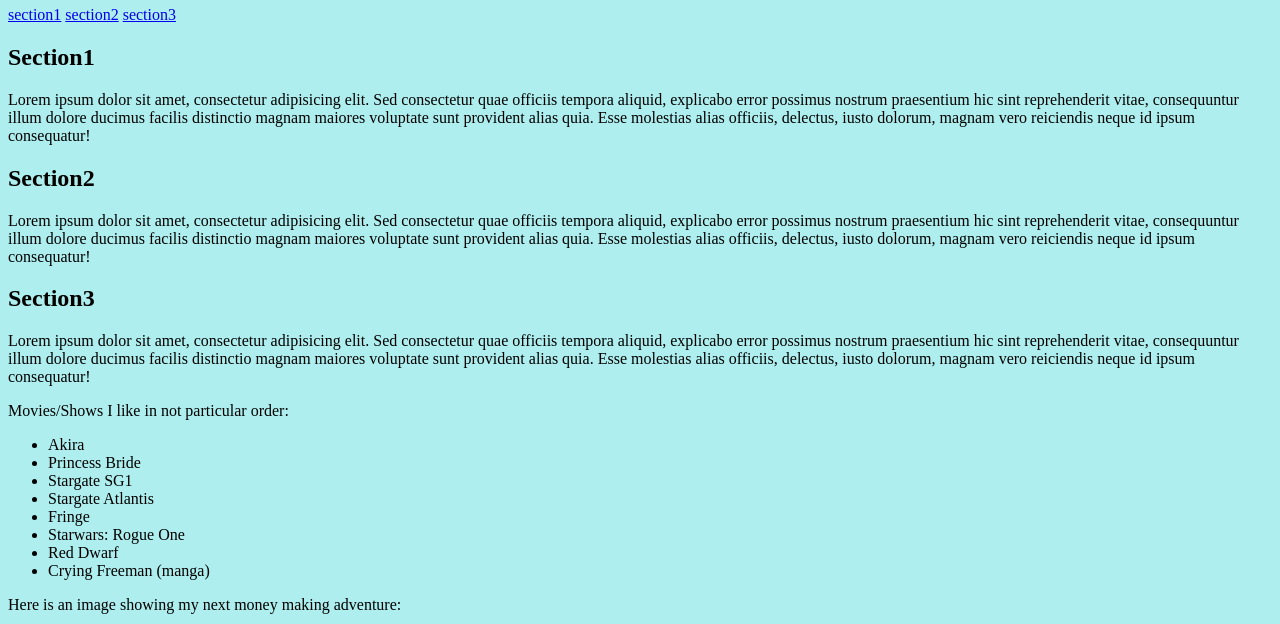
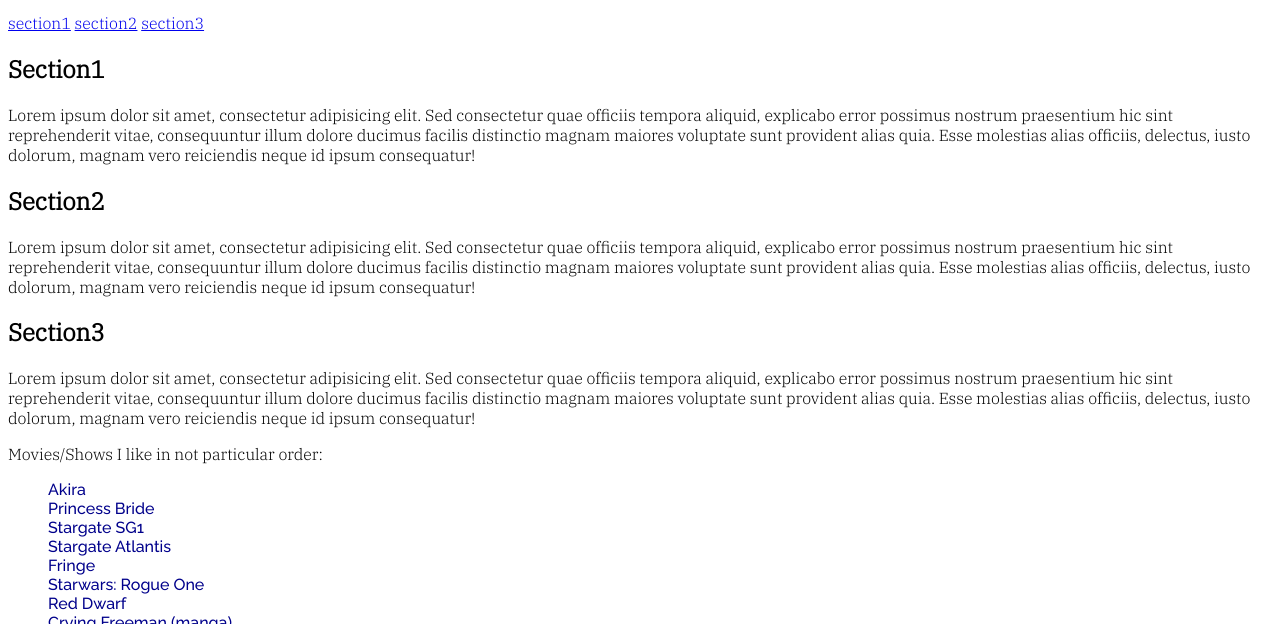
Before and after one commit to nigelmartinuk/innovate, a plain HTML site: page frontend/aboutme.html in a window 1280 px wide. Shown: the part 108-732 px from the top of the page. Drawn offline with Linux system fonts and the light colour scheme.

Commit message:
css added to html

```diff
--- a/frontend/aboutme.html
+++ b/frontend/aboutme.html
@@ -43,20 +43,22 @@
 
     <!-- at least 1 list -->
     <p>Movies/Shows I like in not particular order:</p>
-    <ul>
-        <li>Akira</li>
-        <li>Princess Bride</li>
-        <li>Stargate SG1</li>
-        <li>Stargate Atlantis</li>
-        <li>Fringe</li>
-        <li>Starwars: Rogue One</li>
-        <li>Red Dwarf</li>
-        <li>Crying Freeman (manga)</li>
+    <ul id="movie-list">
+        <li class="movie-item m1">Akira</li>
+        <li class="movie-item m2">Princess Bride</li>
+        <li class="movie-item m3">Stargate SG1</li>
+        <li class="movie-item m4">Stargate Atlantis</li>
+        <li class="movie-item m5">Fringe</li>
+        <li class="movie-item m6">Starwars: Rogue One</li>
+        <li class="movie-item m7">Red Dwarf</li>
+        <li class="movie-item m8">Crying Freeman (manga)</li>
     </ul>
 
     <!-- at least 1 image -->
     <p>Here is an image showing my next money making adventure:</p>
-    <img src="python.jpeg" <!-- a footer -->
+    <img id="python_img" src="python.jpeg">
+
+    <!-- a footer -->
     <footer>
         <p>Contact details: &lt;tba&gt;</p>
     </footer>
--- a/frontend/style.css
+++ b/frontend/style.css
@@ -1,3 +1,29 @@
-body {
-    background: paleturquoise;
+/* a non-standard font, either using font-face or Goole fonts */
+@import url('https://fonts.googleapis.com/css2?family=Raleway:wght@500&display=swap');
+@import url('https://fonts.googleapis.com/css2?family=IBM+Plex+Serif:wght@300&family=Raleway:wght@200&display=swap');
+
+/* Apply imported font to body */
+body { font-family: 'IBM Plex Serif', serif; }
+
+/* one class */
+.movie-item {
+    font-size: 1em;
+    color: darkblue;
 }
+
+/* one id. Remove bullet point from movie list */
+#movie-list {
+    list-style: none;
+    font-family: 'Raleway', sans-serif; /* Apply imported font */
+}
+
+/* pseudo class. Enlarge movie item when hovering over it*/
+#movie-list li:hover {
+    font-size: 2em;
+}
+
+/* some element sizing */
+#python_img {
+    height: 50%;
+    width: 50%
+}
```
